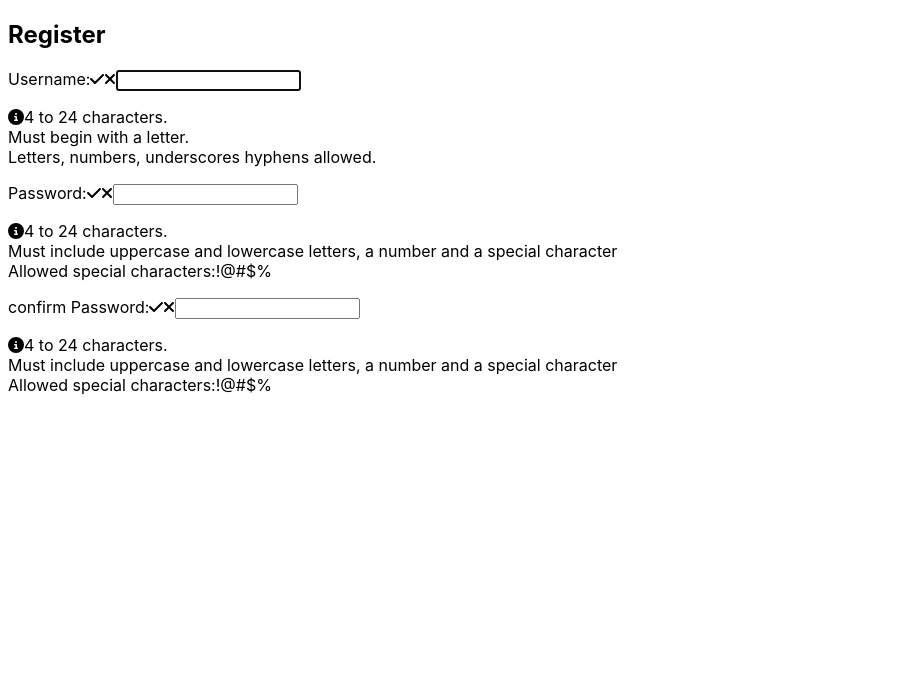
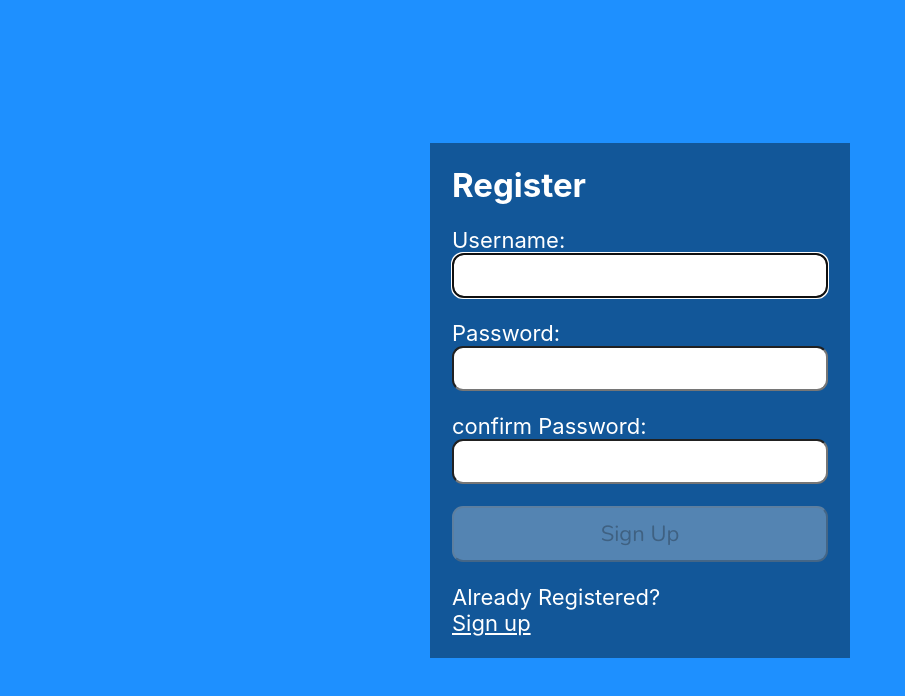
Before and after one commit to donice/auth-app, a React (Create React App) app: page / in a window 1280 px wide. Shown: the top 696 px of the page, without its empty margins (0-905 px from the left). Built offline with nearby package versions, Linux system fonts and the light colour scheme; the HTML template or start-up script is replaced by a standard one.

Commit message:
updated the reg component

```diff
--- a/package.json
+++ b/package.json
@@ -9,6 +9,7 @@
     "@testing-library/jest-dom": "^5.16.4",
     "@testing-library/react": "^13.3.0",
     "@testing-library/user-event": "^13.5.0",
+    "axios": "^0.27.2",
     "react": "^18.2.0",
     "react-dom": "^18.2.0",
     "react-scripts": "5.0.1",
--- a/src/App.js
+++ b/src/App.js
@@ -1,4 +1,4 @@
-// import './App.css'
+import './index.css'
 import Register from './components/Register';
 
 function App() {
--- a/src/components/Register.js
+++ b/src/components/Register.js
@@ -52,19 +52,45 @@
       setErrMsg('')
    }, [user, pwd, matchPwd])
 
+   const handleSubmit = async (e) => {
+      e.preventDefault();
+
+      // to prevent javascript from being hacked
+      const v1 = USER_REGEX.test(user)
+      const v2 = PWD_REGEX.test(pwd)
+      if (!v1 || !v2) {
+         setErrMsg('inavlid Entry');
+         return;
+      }
+      console.log(user, pwd)
+      setSucess(true);
+   }
 
    return (
+      <>
+      {success ?
+         (
+            <section>
+               <h1>Success!</h1>
+               <p>
+                  <a href='google.com' >Sign In</a>
+               </p>
+            </section>
+         )
+         :
+         (
             <section>
                <p ref={errRef} className={errMssg ? 'errmsg' : 'offscreen'}
                aria-live = 'assertive'> {errMssg} </p>
                <h1>Register</h1>
 
+               <form onSubmit={handleSubmit} >
                   <label htmlFor="username">
                      Username:
                      <span className={validName ? 'valid' : 'hide'} >
                            <FontAwesomeIcon icon={faCheck} />
                      </span>
-            <span className={validName || !user ? 'hide' : 'inavlid'} >
+                     <span className={validName || !user ? 'hide' : 'invalid'} >
                            <FontAwesomeIcon icon={faTimes} />
                      </span>
                   </label>
@@ -93,7 +119,7 @@
                      <span className={validPwd ? 'valid' : 'hide'} >
                            <FontAwesomeIcon icon={faCheck} />
                      </span>
-            <span className={validPwd || !pwd ? 'hide' : 'inavlid'} >
+                     <span className={validPwd || !pwd ? 'hide' : 'invalid'} >
                            <FontAwesomeIcon icon={faTimes} />
                      </span>
                   </label>
@@ -107,7 +133,7 @@
                      onFocus = {() => setPwdFocus(true)}
                      onBlur = {() => setPwdFocus(false)}
                   />
-         <p id="pwdnote" className={matchFocus && !validPwd ? "instructions" : "offscreen" } >
+                  <p id="pwdnote" className={pwdFocus && !validPwd ? "instructions" : "offscreen" } >
                      <FontAwesomeIcon icon={faInfoCircle} />
                      4 to 24 characters. <br />
                      Must include uppercase and lowercase letters, a number and a special character <br />
@@ -124,7 +150,7 @@
                      <span className={validPwd && matchPwd ? 'valid' : 'hide'} >
                            <FontAwesomeIcon icon={faCheck} />
                      </span>
-            <span className={validMatch || !matchPwd ? 'hide' : 'inavlid'} >
+                     <span className={validMatch || !matchPwd ? 'hide' : 'invalid'} >
                            <FontAwesomeIcon icon={faTimes} />
                      </span>
                   </label>
@@ -134,23 +160,31 @@
                      onChange = {(e)  => setMatchPwd(e.target.value)}
                      required
                      aria-invalid = {validMatch ? 'false' : 'true'}
-            aria-describedby = 'pwdnote' // matches the error paragraph id
+                     aria-describedby = 'confirmnote' // matches the error paragraph id
                      onFocus = {() => setMatchFocus(true)}
                      onBlur = {() => setMatchFocus(false)}
                   />
-         <p id="pwdnote" className={pwdFocus && !validMatch ? "instructions" : "offscreen" } >
+                  <p id="confirmnote" className={matchFocus && !validMatch ? "instructions" : "offscreen" } >
                      <FontAwesomeIcon icon={faInfoCircle} />
-            4 to 24 characters. <br />
-            Must include uppercase and lowercase letters, a number and a special character <br />
-            Allowed special characters:
-            <span aria-label="exclamation mark">!</span>
-            <span aria-label="at symbol">@</span>
-            <span aria-label="hashtag">#</span>
-            <span aria-label="dollar sign">$</span>
-            <span aria-label="percent">%</span>
+                     Passwords do not match
+                  </p>
+
+                  <button disabled={!validName || !validPwd || !validMatch ? true : false } >
+                     Sign Up
+                  </button>
+               </form>
+
+               <p>
+                  Already Registered? <br />
+                  <span className="line" >
+                     <a href="google.com" >Sign up</a>
+                  </span>
                </p>
             </section>
          )
       }
+      </>
+   )
+}
 
 export default Register;
--- a/src/index.css
+++ b/src/index.css
@@ -1,6 +1,119 @@
+
+@import url('https://fonts.googleapis.com/css2?family=Nunito&display=swap');
+
+* {
+    margin: 0;
+    padding: 0;
+    box-sizing: border-box;
+}
+
+html {
+    font-family: 'Nunito', sans-serif;
+    font-size: 22px;
+    color: #fff;
+}
+
 body {
-  margin: 10;
-  font-family: -apple-system, BlinkMacSystemFont, 'Segoe UI', 'Roboto', 'Oxygen',
+    min-height: 100vh;
+    background-color: dodgerblue;
+    margin: 10;
+    font-family: -apple-system, BlinkMacSystemFont, 'Segoe UI', 'Roboto', 'Oxygen',
     'Ubuntu', 'Cantarell', 'Fira Sans', 'Droid Sans', 'Helvetica Neue',
     sans-serif;
 }
+
+.App {
+  display: flex;
+  flex-direction: column;
+  justify-content: center;
+  align-items: center;
+  min-height: 100vh;
+  padding: 1rem 0.5rem;
+}
+
+section {
+    width: 100%;
+    max-width: 420px;
+    min-height: 400px;
+    display: flex;
+    flex-direction: column;
+    justify-content: flex-start;
+    padding: 1rem;
+    background-color: rgba(0,0,0,0.4);
+}
+
+form {
+    display: flex;
+    flex-direction: column;
+    justify-content: space-evenly;
+    flex-grow: 1;
+    padding-bottom: 1rem;
+}
+
+a, a:visited {
+    color: #fff;
+}
+
+input[type="text"],
+input[type="password"],
+button,
+textarea {
+  font-family: 'Nunito', sans-serif;
+  font-size: 22px;
+  padding: 0.25rem;
+  border-radius: 0.5rem;
+}
+
+label,
+button {
+  margin-top: 1rem;
+}
+
+button {
+  padding: 0.5rem;
+}
+
+.instructions {
+    font-size: 0.75rem;
+    border-radius: 0.5rem;
+    background: #000;
+    color: #fff;
+    padding: 0.25rem;
+    position: relative;
+    bottom: -10px;
+}
+
+.instructions > svg {
+    margin-right: 0.25rem;
+}
+
+.offscreen {
+    position: absolute;
+    left: -9999px;
+}
+
+.hide {
+    display: none;
+}
+
+.valid {
+    color: limegreen;
+    margin-left: 0.25rem;
+}
+
+.invalid {
+    color: red;
+    margin-left: 0.25rem;
+}
+
+.errmsg {
+    background-color: lightpink;
+    color: firebrick;
+    font-weight: bold;
+    padding: 0.5rem;
+    margin-bottom: 0.5rem;
+}
+
+.line {
+    display: inline-block;
+}
```
Also changed, not shown: 1 other file (tests, documents, lock files or other folders). Lines whose indentation alone changed are shown as unchanged.
